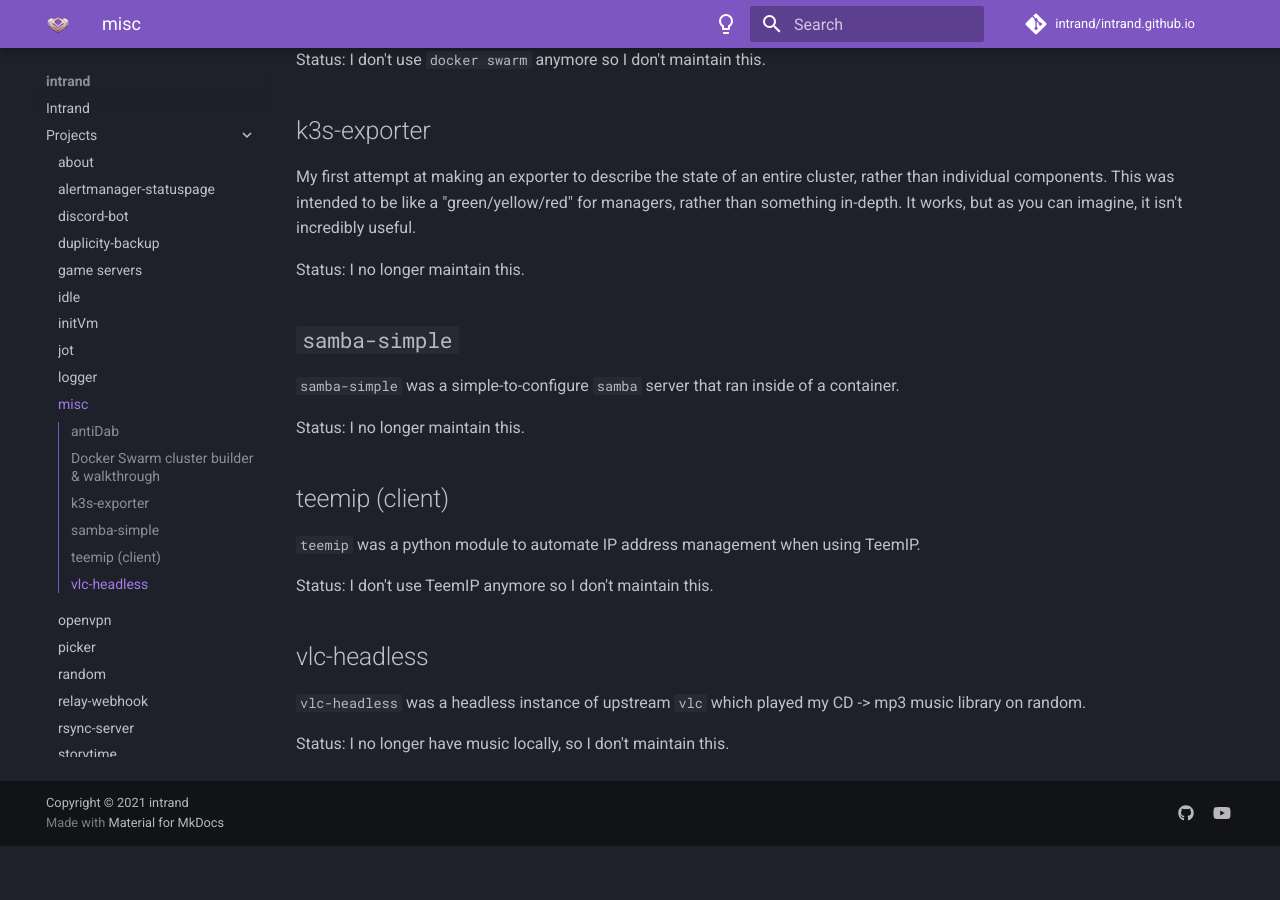
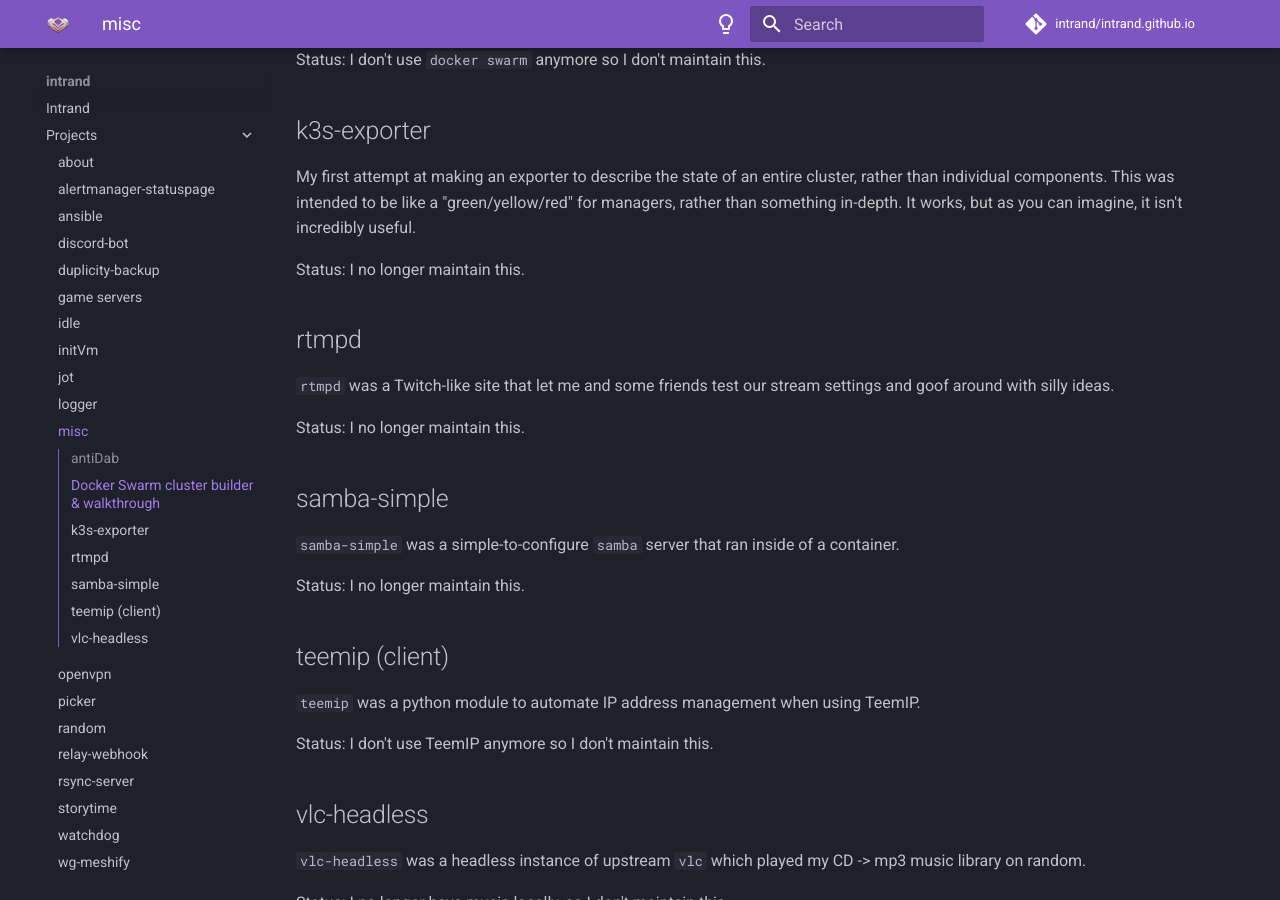
Before and after one commit to intrand/intrand.github.io, an MkDocs documentation site: the page built from docs/Projects/misc.md, in a window 1280 px wide and 900 px high, scrolled down 407 px. Built offline with MkDocs 1.6.1 and Material for MkDocs 9.7.7, drawn with Linux system fonts in a browser that asks for light colours; comment, search, counter and statistics services are not loaded; the version menu is left out; before the commit the page ends 1253 px from its top, so only the background shows below that.

Commit message:
add last of projects

```diff
--- a/docs/Projects/misc.md
+++ b/docs/Projects/misc.md
@@ -18,7 +18,13 @@
 
 Status: I no longer maintain this.
 
-## `samba-simple`
+## rtmpd
+
+`rtmpd` was a Twitch-like site that let me and some friends test our stream settings and goof around with silly ideas.
+
+Status: I no longer maintain this.
+
+## samba-simple
 
 `samba-simple` was a simple-to-configure `samba` server that ran inside of a container.
 
```
Also changed, not shown: docs/Projects/ansible.md (added, +11 -0 lines), docs/Projects/watchdog.md (added, +11 -0 lines).
